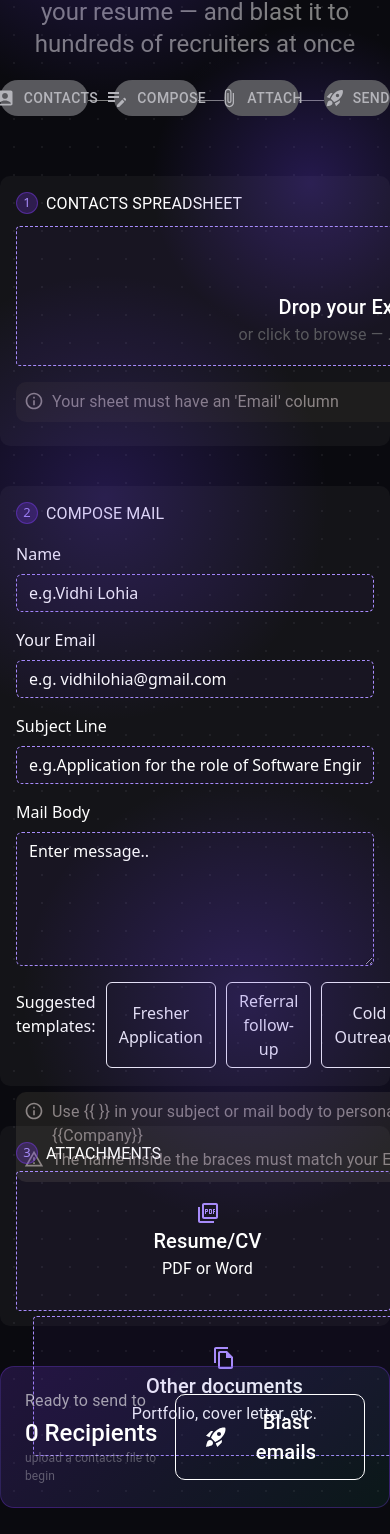
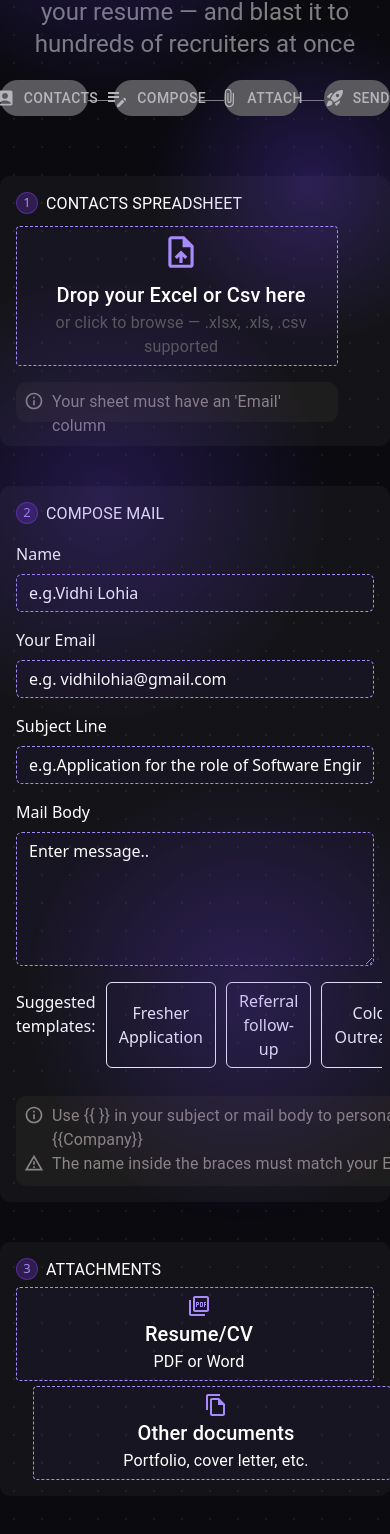
Before and after one commit to vidhilohia16/Bulkmails, a React (Vite) app in the folder vite-project/: page / in a window 390 px wide. Shown: the part 427-1961 px from the top of the page. Before the commit the page ends 1935 px from the top, so only its background shows below. Built offline with nearby package versions, Linux system fonts and the light colour scheme.

Commit message:
mobile responsive

```diff
--- a/vite-project/src/App.jsx
+++ b/vite-project/src/App.jsx
@@ -203,6 +203,8 @@ if (response.status === 400) {
     color: isloading ? "rgba(255,255,255,0.5)" : "#fff",
     borderColor:"white",
     color: "#fff",
+    flexShrink:0,
+    whiteSpace:'nowrap',
     fontWeight: 500,
     padding: "12px 28px",
     borderRadius: "10px",
--- a/vite-project/src/Attach.jsx
+++ b/vite-project/src/Attach.jsx
@@ -30,7 +30,7 @@ export default function Attach({setResume,setOtherdocs}){
   }
 
     return (
-        <Box sx={{backgroundColor:"rgba(255,255,255,0.04)",mx:"auto",height:"200px",width:"100%",maxWidth:"800px",mt:"40px",borderRadius:"10px",p:2}}>
+        <Box sx={{backgroundColor:"rgba(255,255,255,0.04)",mx:"auto",height:"auto",width:"100%",maxWidth:"800px",mt:"40px",borderRadius:"10px",p:2}}>
             <Box sx={{display:"flex"}}>
             <Box sx={{
   width: 22,
@@ -57,7 +57,7 @@ export default function Attach({setResume,setOtherdocs}){
             }} onDrop={(e)=>{
               e.preventDefault();
               handleTransfer1(e.dataTransfer.files[0])
-            }} sx={{border:"1px dashed #a78bfa",width:"375px",height:"140px",mt:"5px", backgroundColor:"rgba(124,58,237,0.05)"
+            }} sx={{border:"1px dashed #a78bfa",width:"100%",maxWidth:"375px",height:"auto",mt:"5px", backgroundColor:"rgba(124,58,237,0.05)"
       }}>
 
           <input style={{display:"none"}} ref={attachRef} onChange={(e)=>{
@@ -81,7 +81,7 @@ export default function Attach({setResume,setOtherdocs}){
             }} onDrop={(e)=>{
               e.preventDefault();
               handleTransfer2(e.dataTransfer.files[0])
-            }} sx={{border:"1px dashed #a78bfa",width:"375px",height:"140px",mt:"5px",ml:"17px",backgroundColor:"rgba(124,58,237,0.05)"
+            }} sx={{border:"1px dashed #a78bfa",width:"100%",maxWidth:"375px",height:"auto",mt:"5px",ml:"17px",backgroundColor:"rgba(124,58,237,0.05)"
       }}>
 
           <input style={{display:"none"}} ref={attachmoreRef} onChange={(e)=>{
--- a/vite-project/src/Contacts.jsx
+++ b/vite-project/src/Contacts.jsx
@@ -76,7 +76,7 @@ export default  function Contacts({ setExcelFile,alertType, setAlert,showerrorfi
                 return; }
             // setDragging(false)
             handleFile(e.dataTransfer.files[0]);  }}
-            sx={{border:"1px dashed #a78bfa",width:"766px",height:"140px",mt:"10px",backgroundColor:"rgba(124,58,237,0.05)"
+            sx={{border:"1px dashed #a78bfa",width:"90%",maxWidth:"766px",height:"140px",mt:"10px",backgroundColor:"rgba(124,58,237,0.05)"
       }}>
 
 
@@ -95,7 +95,7 @@ export default  function Contacts({ setExcelFile,alertType, setAlert,showerrorfi
         </Button>
  {errorfile?<Box sx={{display:"flex",gap:"4px"}}><InfoOutlinedIcon fontSize='small' sx={{color:"red",mt:"2px"}}></InfoOutlinedIcon><Typography variant='body1' sx={{color:"red",mt:"2px"}}>Excel file is required</Typography></Box>:null}
 
-      <Box sx={{backgroundColor:"#1e1d1d",width:"766px",display:"flex",mt:2,height:"40px",p:1,borderRadius:"10px",}}><InfoOutlinedIcon fontSize='small' sx={{color:"#8c8585",mr:1,mt:"1px"}}></InfoOutlinedIcon><Typography sx={{color:"#8c8585"}}>Your sheet must have an 'Email' column</Typography></Box>
+      <Box sx={{backgroundColor:"#1e1d1d",width:"90%",maxWidth:"766px",display:"flex",mt:2,height:"40px",p:1,borderRadius:"10px",}}><InfoOutlinedIcon fontSize='small' sx={{color:"#8c8585",mr:1,mt:"1px"}}></InfoOutlinedIcon><Typography sx={{color:"#8c8585"}}>Your sheet must have an 'Email' column</Typography></Box>
 
         </Box>
        </>
--- a/vite-project/src/Content.jsx
+++ b/vite-project/src/Content.jsx
@@ -61,7 +61,7 @@ I hope you're doing well! I am {name}.I have a passion for [domain]. I admire yo
 
 
 return (
-    <Box sx={{backgroundColor:"rgba(255,255,255,0.04)",borderColor:"rgba(255,255,255,0.3)",width:"100%",maxWidth:"800px",height:"600px",mx:"auto",p:2,mt:"40px",mb:"0px",borderRadius:"10px"}}>
+    <Box sx={{backgroundColor:"rgba(255,255,255,0.04)",borderColor:"rgba(255,255,255,0.3)",width:"100%",maxWidth:"800px",height:"auto",mx:"auto",p:2,mt:"40px",mb:"0px",borderRadius:"10px"}}>
 
         <Box sx={{display:"flex",mb:2}}>
             <Box sx={{
@@ -113,7 +113,7 @@ return (
 />
  {errormail?<Box sx={{display:"flex",gap:"4px"}}><InfoOutlinedIcon fontSize='small' sx={{color:"red",mt:"2px"}}></InfoOutlinedIcon><Typography variant='body1' sx={{color:"red",mt:"2px"}}>Mail Body is required</Typography></Box>:null}
   </div>
-  <div class="col-md-12" style={{display:"flex",gap:"10px"}}>
+  <div class="col-md-12" style={{display:"flex",gap:"10px",overflowX:"auto",paddingBottom:"4px"}}>
     <div className="mt-2">
 
     Suggested templates:
```
